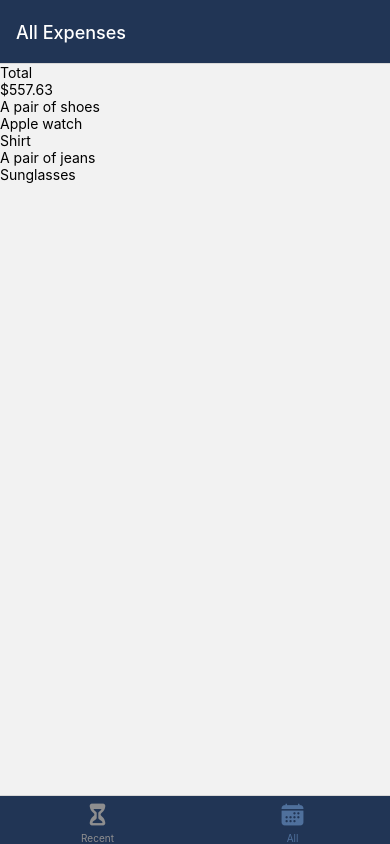
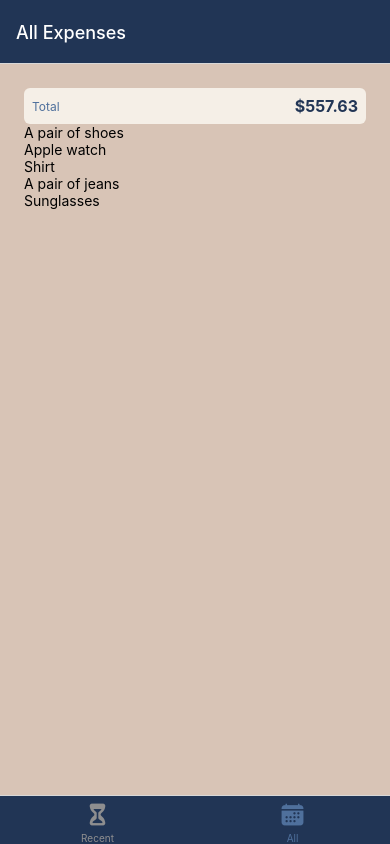
Before and after one commit to MorgynKass/React-Native-Expense-App, a React Native app: screen /AllExpenses in a window 390 px wide. Built offline with nearby package versions, Linux system fonts and the light colour scheme.

Commit message:
adding some simple styling

```diff
--- a/components/ExpensesOutput/ExpensesOutput.js
+++ b/components/ExpensesOutput/ExpensesOutput.js
@@ -2,6 +2,7 @@ import { View, StyleSheet } from "react-native";
 
 import ExpensesSummary from "./ExpensesSummary";
 import ExpensesList from "./ExpensesList";
+import { GlobalStyles } from "../../constants/styles";
 
 const DUMMY_EXPENSES = [
   {
@@ -38,7 +39,7 @@ const DUMMY_EXPENSES = [
 
 function ExpensesOutput({ expenses, expenseInterval }) {
   return (
-    <View>
+    <View style={styles.container}>
       <ExpensesSummary
         expenses={DUMMY_EXPENSES}
         intervalName={expenseInterval}
@@ -51,8 +52,9 @@ function ExpensesOutput({ expenses, expenseInterval }) {
 const styles = StyleSheet.create({
   container: {
     flex: 1,
-    alignItems: "center",
     justifyContent: "center",
+    padding: 24,
+    backgroundColor: GlobalStyles.colors.beige,
   },
 });
 
--- a/components/ExpensesOutput/ExpensesSummary.js
+++ b/components/ExpensesOutput/ExpensesSummary.js
@@ -1,5 +1,6 @@
-import React from "react";
-import { View, Text } from "react-native";
+import { View, Text, StyleSheet } from "react-native";
+
+import { GlobalStyles } from "../../constants/styles";
 
 function ExpensesSummary({ intervalName, expenses }) {
   const expensesSum = expenses.reduce((sum, expense) => {
@@ -7,11 +8,31 @@ function ExpensesSummary({ intervalName, expenses }) {
   }, 0);
 
   return (
-    <View>
-      <Text>{intervalName}</Text>
-      <Text>${expensesSum.toFixed(2)}</Text>
+    <View style={styles.container}>
+      <Text style={styles.intervalText}>{intervalName}</Text>
+      <Text style={styles.sumText}>${expensesSum.toFixed(2)}</Text>
     </View>
   );
 }
 
+const styles = StyleSheet.create({
+  container: {
+    padding: 8,
+    backgroundColor: GlobalStyles.colors.lightBeige,
+    borderRadius: 6,
+    flexDirection: "row",
+    justifyContent: "space-between",
+    alignItems: "center",
+  },
+  intervalText: {
+    fontSize: 12,
+    color: GlobalStyles.colors.blue,
+  },
+  sumText: {
+    fontSize: 16,
+    fontWeight: "bold",
+    color: GlobalStyles.colors.darkBlue,
+  },
+});
+
 export default ExpensesSummary;
```
